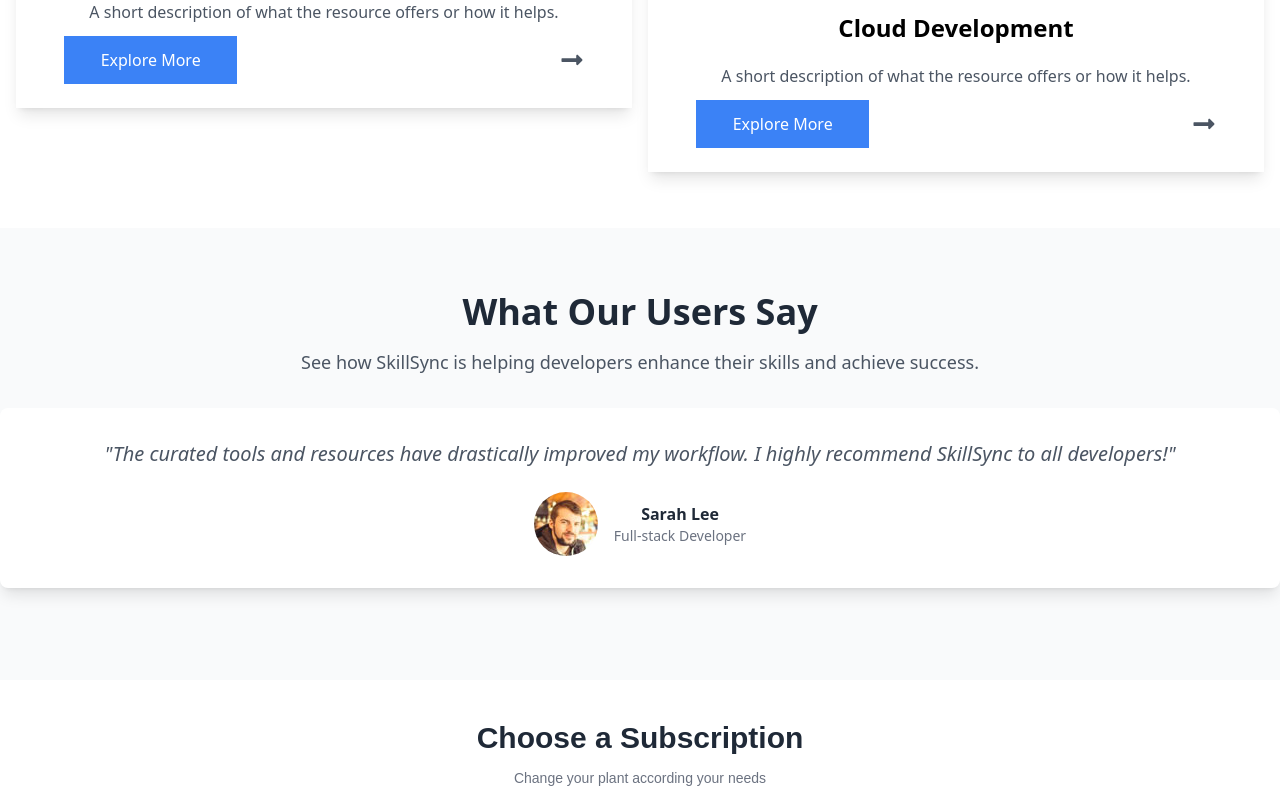
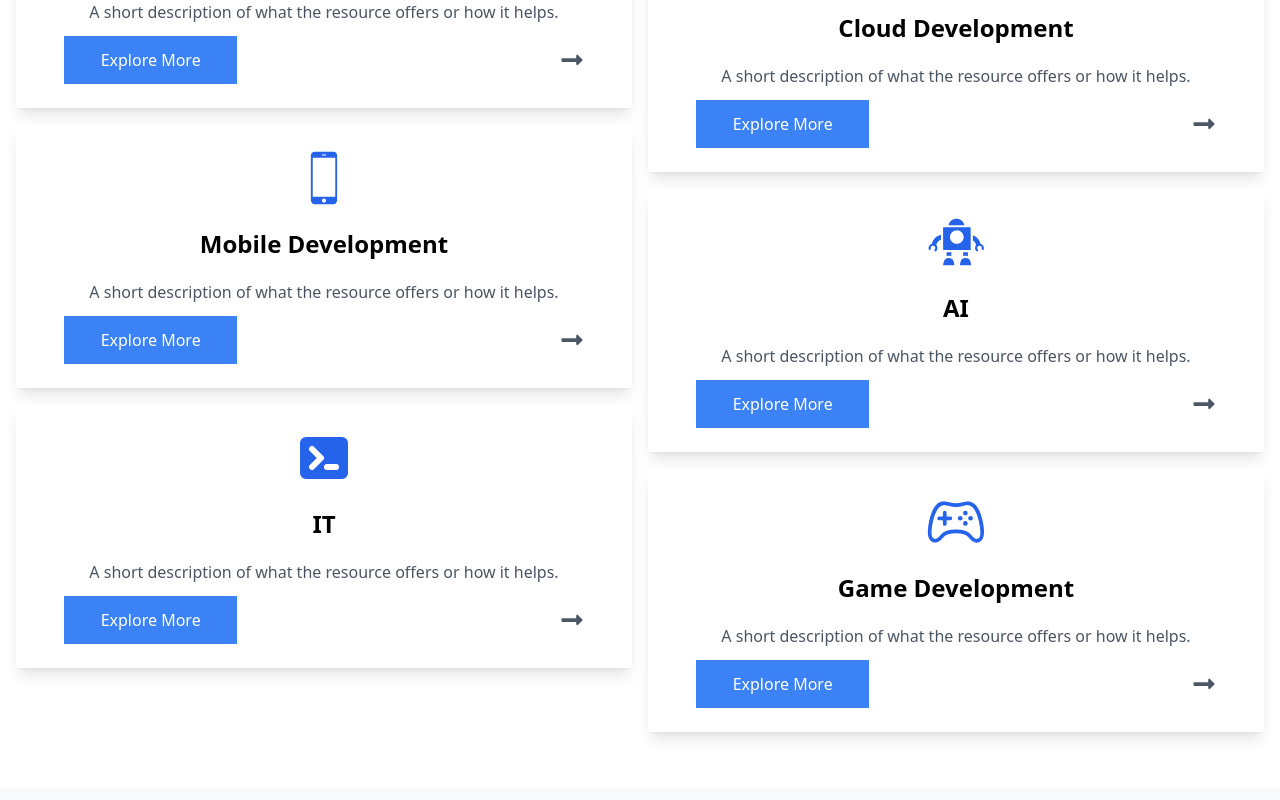
Before and after one commit to Mohamedibrahimfe/reactLandingPage, a React (Vite) app in the folder reactlandingpage/: page / in a window 1280 px wide. Shown: the part 1980-2780 px from the top of the page. Built offline with nearby package versions, Linux system fonts and the light colour scheme.

Commit message:
testmonials and resources are done

```diff
--- a/reactlandingpage/src/pages/Resources.jsx
+++ b/reactlandingpage/src/pages/Resources.jsx
@@ -3,76 +3,152 @@ import { IoServer } from "react-icons/io5";
 import { PiInfinityBold } from "react-icons/pi";
 import { CiCloudOn } from "react-icons/ci";
 import { FaLongArrowAltRight } from "react-icons/fa";
+import { IoGameControllerOutline } from "react-icons/io5";
+import { IoIosPhonePortrait } from "react-icons/io";
+import { GiVintageRobot } from "react-icons/gi";
+import { HiTerminal } from "react-icons/hi";
 
+import { motion } from "framer-motion";
 export default function Resources() {
   return (
-    <div className="text-center mx-auto max-w-screen-xl w-full">
+    <section
+      className="text-center mx-auto max-w-screen-xl w-full dark:text-gray-50"
+      id="resources"
+    >
       <div className="max-w-3xl mx-auto">
         <h1 className="text-5xl py-6 font-bold">
           Tutorials & Resources for Developers
         </h1>
-        <p className="text-2xl text-gray-600 tracking-widest">
+        <p className="text-2xl text-gray-600 tracking-widest dark:text-gray-400">
           Stay ahead with the best resources to enhance your skills.
         </p>
       </div>
-      <div className="grid grid-cols-1 md:grid-cols-2 gap-0 mx-auto py-12 px-2 w-full">
+
+      <div className="grid grid-cols-1 md:grid-cols-2 gap-0 mx-auto py-12 px-2 w-full ">
+        <motion.section
+          initial={{ x: -100, opacity: 0 }}
+          whileInView={{ opacity: 1, x: 0 }}
+          transition={{ duration: 0.8 }}
+        >
           <div className="felx flex-col">
-          <div className="m-2 mb-4 bg-white p-6 shadow-lg flex flex-col gap-3 items-center hover:shadow-xl transition-shadow cursor-pointer">
-            <AiFillFormatPainter className="text-6xl text-blue-600" />
-            <h1 className="text-2xl font-bold py-2">Frontend Development</h1>
-            <p className="text-gray-600">
+            <div className="m-2 mb-4 bg-white dark:bg-slate-600	 dark:text-gray-50 p-6 shadow-lg flex flex-col gap-3 items-center hover:shadow-xl transition-shadow cursor-pointer group">
+              <AiFillFormatPainter className="text-6xl text-blue-600 dark:text-gray-900" />
+              <h1 className="text-2xl font-bold py-2 ">Frontend Development</h1>
+              <p className="text-gray-600 dark:text-gray-50">
                 A short description of what the resource offers or how it helps.
               </p>
               <a className="flex items-center w-full justify-between px-6 ">
-              <button className="bg-blue-500 hover:bg-blue-600 text-white px-2 md:px-4 lg:px-6 py-1 md:py-2 lg:py-3  md:w-3/4 lg:w-1/3 ">
+                <button className="bg-blue-500 hover:bg-blue-600 text-white px-2 md:px-4 lg:px-6 py-1 md:py-2 lg:py-3  md:w-3/4 lg:w-1/3 dark:bg-gray-900  dark:hover:bg-slate-500">
                   Explore More
                 </button>
-              <FaLongArrowAltRight className="text-2xl text-gray-600 group-hover:translate-x-2 duration-75 " />
+                <FaLongArrowAltRight className="text-2xl text-gray-600 group-hover:translate-x-2 duration-75 dark:text-gray-50" />
               </a>
             </div>
-          <div className="m-2 bg-white p-6 shadow-lg flex flex-col gap-3 items-center hover:shadow-xl transition-shadow cursor-pointer">
-            <IoServer className="text-6xl text-blue-600" />
+
+            <div className="m-2 mb-4 bg-white dark:bg-slate-600 dark:text-gray-50	 p-6 shadow-lg flex flex-col gap-3 items-center hover:shadow-xl transition-shadow cursor-pointer group">
+              <IoServer className="text-6xl text-blue-600 dark:text-gray-900" />
               <h1 className="text-2xl font-bold py-2">Backend Development</h1>
-            <p className="text-gray-600">
+              <p className="text-gray-600 dark:text-gray-50">
                 A short description of what the resource offers or how it helps.
               </p>
               <a className="flex items-center w-full justify-between px-6">
-              <button className="bg-blue-500 hover:bg-blue-600 text-white px-2 md:px-4 lg:px-6 py-1 md:py-2 lg:py-3  md:w-3/4 lg:w-1/3 ">
+                <button className="bg-blue-500 hover:bg-blue-600 text-white px-2 md:px-4 lg:px-6 py-1 md:py-2 lg:py-3  md:w-3/4 lg:w-1/3 dark:bg-gray-900 dark:hover:bg-slate-500">
                   Explore More
                 </button>
-              <FaLongArrowAltRight className="text-2xl text-gray-600 group-hover:translate-x-2 duration-75 " />
+                <FaLongArrowAltRight className="text-2xl text-gray-600 group-hover:translate-x-2 duration-75 dark:text-gray-50" />
+              </a>
+            </div>
+
+            <div className="m-2 mb-4 bg-white dark:bg-slate-600	dark:text-gray-50 p-6 shadow-lg flex flex-col gap-3 items-center hover:shadow-xl transition-shadow cursor-pointer group">
+              <IoIosPhonePortrait className="text-6xl text-blue-600 dark:text-gray-900" />
+              <h1 className="text-2xl font-bold py-2">Mobile Development</h1>
+              <p className="text-gray-600 dark:text-gray-50">
+                A short description of what the resource offers or how it helps.
+              </p>
+              <a className="flex items-center w-full justify-between px-6">
+                <button className="bg-blue-500 hover:bg-blue-600 text-white px-2 md:px-4 lg:px-6 py-1 md:py-2 lg:py-3  md:w-3/4 lg:w-1/3 dark:bg-gray-900 dark:hover:bg-slate-500">
+                  Explore More
+                </button>
+                <FaLongArrowAltRight className="text-2xl text-gray-600 group-hover:translate-x-2 duration-75 dark:text-gray-50" />
+              </a>
+            </div>
+
+            <div className="m-2 bg-white dark:bg-slate-600 dark:text-gray-50 p-6 shadow-lg flex flex-col gap-3 items-center hover:shadow-xl transition-shadow cursor-pointer group">
+              <HiTerminal className="text-6xl text-blue-600 dark:text-gray-900" />
+              <h1 className="text-2xl font-bold py-2">IT</h1>
+              <p className="text-gray-600 dark:text-gray-50">
+                A short description of what the resource offers or how it helps.
+              </p>
+              <a className="flex items-center w-full justify-between px-6">
+                <button className="bg-blue-500 hover:bg-blue-600 text-white px-2 md:px-4 lg:px-6 py-1 md:py-2 lg:py-3  md:w-3/4 lg:w-1/3 dark:bg-gray-900 dark:hover:bg-slate-500">
+                  Explore More
+                </button>
+                <FaLongArrowAltRight className="text-2xl text-gray-600 group-hover:translate-x-2 duration-75 dark:text-gray-50" />
               </a>
             </div>
           </div>
+        </motion.section>
+        <motion.section
+          initial={{ x: 100, opacity: 0 }}
+          whileInView={{ opacity: 1, x: 0 }}
+          transition={{ duration: 0.8 }}
+        >
           <div className="flex flex-col " style={{ marginTop: "64px" }}>
-          <div className="m-2 bg-white p-6 shadow-lg flex flex-col gap-3 items-center hover:shadow-xl transition-shadow cursor-pointer group">
-            <PiInfinityBold className="text-6xl text-blue-600" />
+            <div className="m-2 bg-white dark:bg-slate-600	dark:text-gray-50 p-6 shadow-lg flex flex-col gap-3 items-center hover:shadow-xl transition-shadow cursor-pointer group">
+              <PiInfinityBold className="text-6xl text-blue-600 dark:text-gray-900" />
               <h1 className="text-2xl font-bold py-2">DevOps Development</h1>
-            <p className="text-gray-600">
+              <p className="text-gray-600 dark:text-gray-50">
                 A short description of what the resource offers or how it helps.
               </p>
               <a className="flex items-center w-full justify-between px-6">
-              <button className="bg-blue-500 hover:bg-blue-600 text-white px-2 md:px-4 lg:px-6 py-1 md:py-2 lg:py-3 md:w-3/4 lg:w-1/3 ">
+                <button className="bg-blue-500 hover:bg-blue-600 text-white px-2 md:px-4 lg:px-6 py-1 md:py-2 lg:py-3 md:w-3/4 lg:w-1/3 dark:bg-gray-900  dark:hover:bg-slate-500">
                   Explore More
                 </button>
-              <FaLongArrowAltRight className="text-2xl text-gray-600 group-hover:translate-x-2 duration-75 " />
+                <FaLongArrowAltRight className="text-2xl text-gray-600 group-hover:translate-x-2 duration-75 dark:text-gray-50" />
               </a>
             </div>
-          <div className="m-2 bg-white p-6 shadow-lg flex flex-col gap-3 items-center hover:shadow-xl transition-shadow cursor-pointer group">
-            <CiCloudOn className="text-6xl text-blue-600" />
+            <div className="m-2 bg-white dark:bg-slate-600	dark:text-gray-50 p-6 shadow-lg flex flex-col gap-3 items-center hover:shadow-xl transition-shadow cursor-pointer group">
+              <CiCloudOn className="text-6xl text-blue-600 dark:text-gray-900" />
               <h1 className="text-2xl font-bold py-2">Cloud Development</h1>
-            <p className="text-gray-600">
+              <p className="text-gray-600 dark:text-gray-50">
                 A short description of what the resource offers or how it helps.
               </p>
               <a className="flex items-center w-full justify-between px-6">
-              <button className="bg-blue-500 hover:bg-blue-600 text-white px-2 md:px-4 lg:px-6 py-1 md:py-2 lg:py-3  md:w-3/4 lg:w-1/3 ">
+                <button className="bg-blue-500 hover:bg-blue-600 text-white px-2 md:px-4 lg:px-6 py-1 md:py-2 lg:py-3  md:w-3/4 lg:w-1/3 dark:bg-gray-900 dark:hover:bg-slate-500">
                   Explore More
                 </button>
-              <FaLongArrowAltRight className="text-2xl text-gray-600 group-hover:translate-x-2 duration-75 " />
+                <FaLongArrowAltRight className="text-2xl text-gray-600 group-hover:translate-x-2 duration-75 dark:text-gray-50" />
+              </a>
+            </div>
+            <div className="m-2 bg-white dark:bg-slate-600	dark:text-gray-50 p-6 shadow-lg flex flex-col gap-3 items-center hover:shadow-xl transition-shadow cursor-pointer group">
+              <GiVintageRobot className="text-6xl text-blue-600 dark:text-gray-900" />
+              <h1 className="text-2xl font-bold py-2">AI</h1>
+              <p className="text-gray-600 dark:text-gray-50">
+                A short description of what the resource offers or how it helps.
+              </p>
+              <a className="flex items-center w-full justify-between px-6">
+                <button className="bg-blue-500 hover:bg-blue-600 text-white px-2 md:px-4 lg:px-6 py-1 md:py-2 lg:py-3  md:w-3/4 lg:w-1/3 dark:bg-gray-900 dark:hover:bg-slate-500">
+                  Explore More
+                </button>
+                <FaLongArrowAltRight className="text-2xl text-gray-600 group-hover:translate-x-2 duration-75 dark:text-gray-50" />
+              </a>
+            </div>
+            <div className="m-2 bg-white dark:bg-slate-600	dark:text-gray-50 p-6 shadow-lg flex flex-col gap-3 items-center hover:shadow-xl transition-shadow cursor-pointer group">
+              <IoGameControllerOutline className="text-6xl text-blue-600 dark:text-gray-900" />
+              <h1 className="text-2xl font-bold py-2">Game Development</h1>
+              <p className="text-gray-600 dark:text-gray-50">
+                A short description of what the resource offers or how it helps.
+              </p>
+              <a className="flex items-center w-full justify-between px-6">
+                <button className="bg-blue-500 hover:bg-blue-600 text-white px-2 md:px-4 lg:px-6 py-1 md:py-2 lg:py-3  md:w-3/4 lg:w-1/3 dark:bg-gray-900 dark:hover:bg-slate-500">
+                  Explore More
+                </button>
+                <FaLongArrowAltRight className="text-2xl text-gray-600 group-hover:translate-x-2 duration-75 dark:text-gray-50" />
               </a>
             </div>
           </div>
+        </motion.section>
       </div>
-    </div>
+    </section>
   );
 }
--- a/reactlandingpage/src/pages/Testmonials.jsx
+++ b/reactlandingpage/src/pages/Testmonials.jsx
@@ -1,21 +1,31 @@
 import { Swiper, SwiperSlide } from "swiper/react";
 import "swiper/css";
-import { Navigation, Pagination, Scrollbar, A11y } from "swiper/modules";
+import { Navigation } from "swiper/modules";
 import { Autoplay } from "swiper/modules";
 import image1 from "../assets/01.jpg";
 import image2 from "../assets/02.jpg";
 import image3 from "..//assets/03.jpg";
 
+import { motion } from "framer-motion";
 const Testimonials = () => {
   return (
-    <section className="py-16 bg-gray-50">
+    <section
+      className="py-16 bg-gray-50 dark:bg-slate-600	dark:text-gray-900 px-2 md:px-0"
+      id="testimonials"
+    >
       <div className="max-w-7xl mx-auto text-center">
-        <h2 className="text-4xl font-bold text-gray-800">What Our Users Say</h2>
-        <p className="text-lg text-gray-600 mt-4">
+        <h2 className="text-4xl font-bold text-gray-800 dark:text-white">
+          What Our Users Say
+        </h2>
+        <p className="text-2xl text-gray-600 tracking-widest dark:text-gray-900 dark:font-semibold m-2 ">
           See how SkillSync is helping developers enhance their skills and
           achieve success.
         </p>
-
+        <motion.dev
+          initial={{ opacity: 0 }}
+          whileInView={{ opacity: 1 }}
+          transition={{ duration: 0.8 }}
+        >
           <Swiper
             spaceBetween={30} // Space between slides
             centeredSlides={true} // Center the active slide
@@ -29,15 +39,15 @@ const Testimonials = () => {
             }}
             navigation={true} // Enable prev/next buttons
             modules={[Navigation, Autoplay]} // Add Autoplay and Navigation modules to Swiper
-          className="mt-8 hover:shadow-xl transition-shadow cursor-pointer"
+            className="mt-8 hover:shadow-xl transition-shadow cursor-pointer "
           >
             {/* Testimonial 1 */}
             <SwiperSlide>
-            <div className="bg-white p-8 rounded-lg shadow-lg">
-              <p className="text-xl text-gray-600 italic">
-                "SkillSync has revolutionized how I approach learning new tools.
-                The tutorials are well-structured, and the community support is
-                invaluable!"
+              <div className="bg-white p-8 rounded-lg shadow-lg dark:bg-slate-800 dark:text-gray-50">
+                <p className="text-xl text-gray-600 italic dark:text-gray-50 ">
+                  &quot;SkillSync has revolutionized how I approach learning new
+                  tools. The tutorials are well-structured, and the community
+                  support is invaluable!&quot;
                 </p>
                 <div className="mt-6 flex items-center justify-center">
                   <img
@@ -55,10 +65,11 @@ const Testimonials = () => {
 
             {/* Testimonial 2 */}
             <SwiperSlide>
-            <div className="bg-white p-8 rounded-lg shadow-lg">
-              <p className="text-xl text-gray-600 italic">
-                "The curated tools and resources have drastically improved my
-                workflow. I highly recommend SkillSync to all developers!"
+              <div className="bg-white p-8 rounded-lg shadow-lg dark:bg-slate-800 dark:text-gray-50">
+                <p className="text-xl text-gray-600 italic dark:text-gray-50">
+                  &quot;The curated tools and resources have drastically
+                  improved my workflow. I highly recommend SkillSync to all
+                  developers! &quot;
                 </p>
                 <div className="mt-6 flex items-center justify-center">
                   <img
@@ -68,7 +79,9 @@ const Testimonials = () => {
                   />
                   <div>
                     <p className="font-semibold text-gray-800">Sarah Lee</p>
-                  <p className="text-sm text-gray-500">Full-stack Developer</p>
+                    <p className="text-sm text-gray-500">
+                      Full-stack Developer
+                    </p>
                   </div>
                 </div>
               </div>
@@ -76,11 +89,11 @@ const Testimonials = () => {
 
             {/* Testimonial 3 */}
             <SwiperSlide>
-            <div className="bg-white p-8 rounded-lg shadow-lg">
-              <p className="text-xl text-gray-600 italic">
-                "I’ve learned so much from the tutorials here. SkillSync is the
-                perfect platform for any developer looking to stay ahead of the
-                curve!"
+              <div className="bg-white p-8 rounded-lg shadow-lg dark:bg-slate-800 dark:text-gray-50">
+                <p className="text-xl text-gray-600 italic dark:text-gray-50">
+                  &quot;I’ve learned so much from the tutorials here. SkillSync
+                  is the perfect platform for any developer looking to stay
+                  ahead of the curve! &quot;
                 </p>
                 <div className="mt-6 flex items-center justify-center">
                   <img
@@ -96,6 +109,7 @@ const Testimonials = () => {
               </div>
             </SwiperSlide>
           </Swiper>
+        </motion.dev>
       </div>
     </section>
   );
```
Lines whose indentation alone changed are shown as unchanged.
